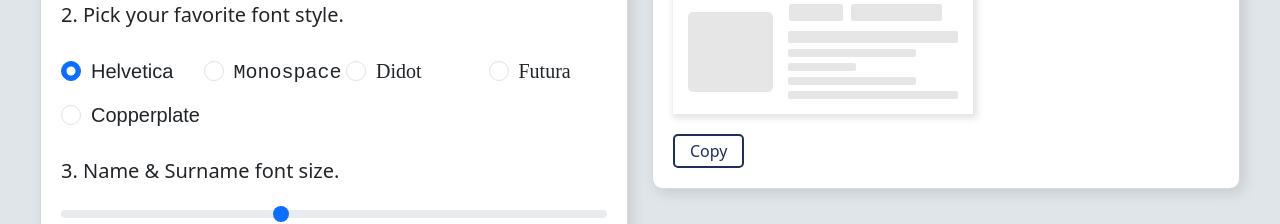
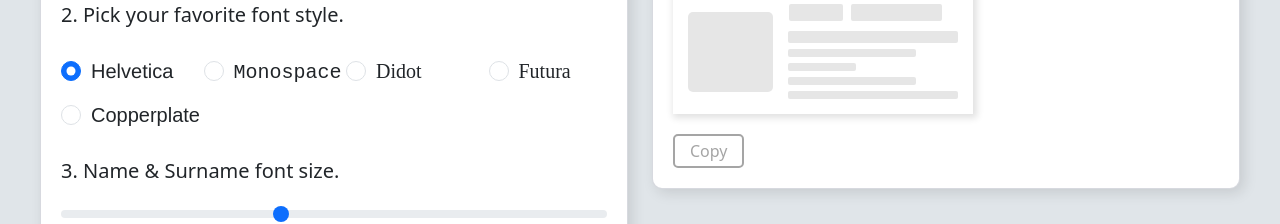
Before and after one commit to nickpolizogopoulos/signature-generator, an Angular app: page / in a window 1280 px wide. Shown: the part 1880-2104 px from the top of the page. Built offline with nearby package versions, Linux system fonts and the light colour scheme.

Commit message:
fixed a deleted part

```diff
--- a/src/styles.css
+++ b/src/styles.css
@@ -67,6 +67,12 @@ a {
 .button:hover {
     box-shadow: 3px 3px 5px rgba(0, 0, 0, 0.1);
 }
+.button:disabled {
+    cursor: default;
+    color: rgb(165, 165, 165);
+    border-color: rgb(165, 165, 165);
+    box-shadow: none;
+}
 .copy-response {
     background-color: transparent;
     padding: 3px 15px;
```
